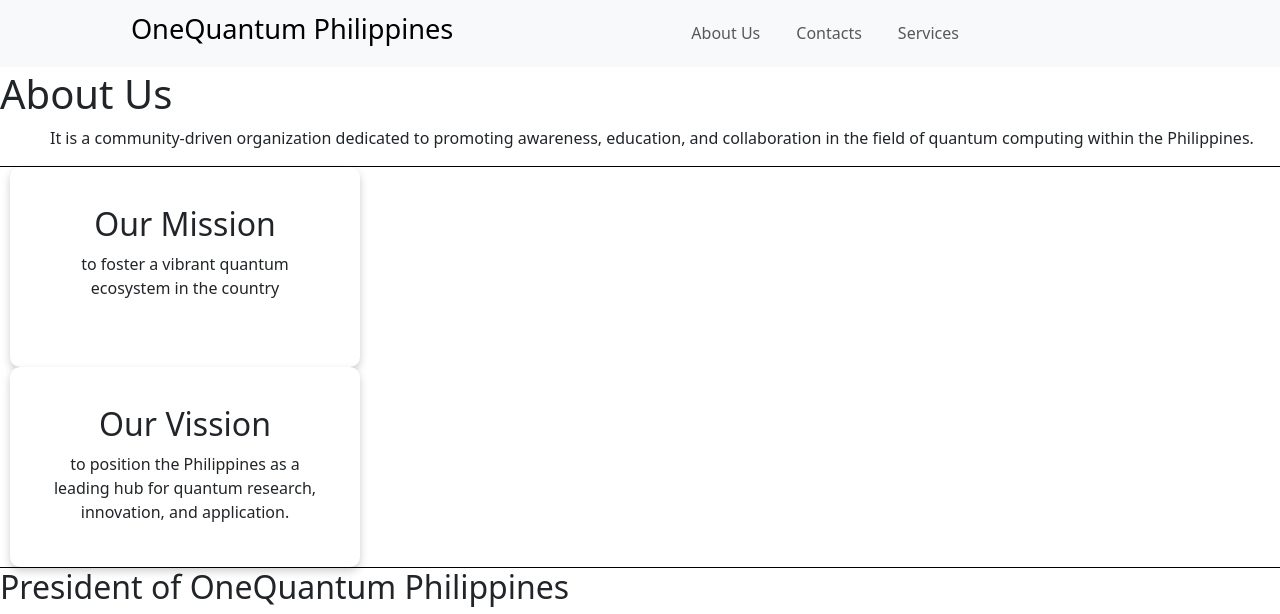
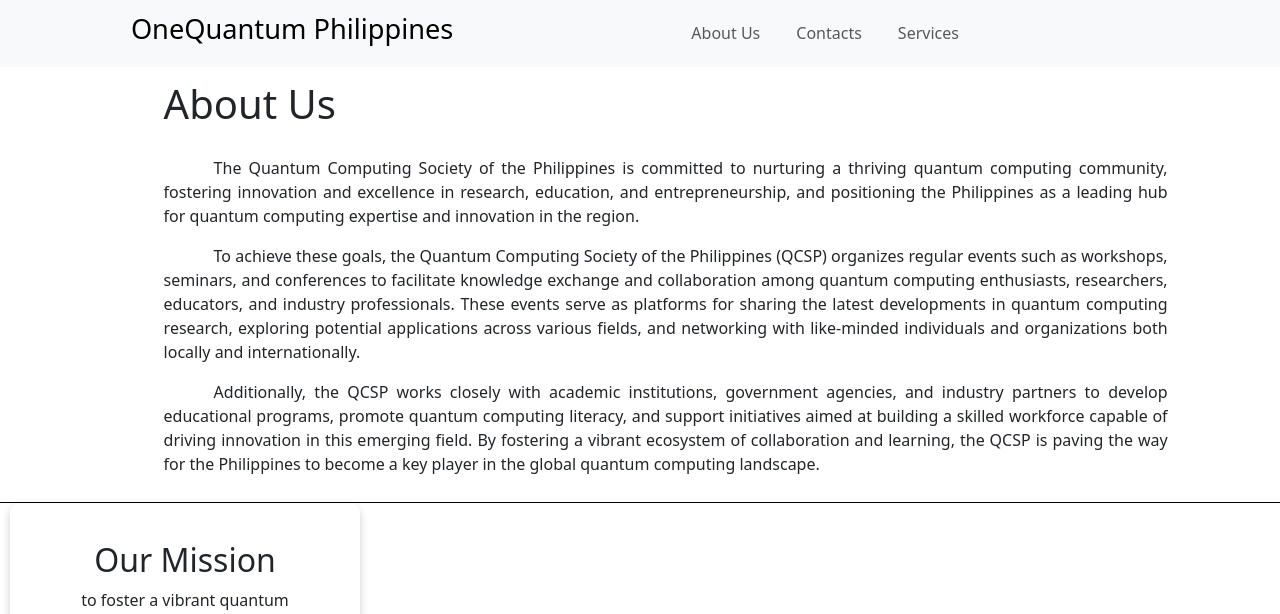
Before and after one commit to lalalance12/OneQuantum-PH-Website, a Flask app: page /about-us in a window 1280 px wide. Shown: the top 614 px of the page. Run offline with Flask 3, Linux system fonts and the light colour scheme.

Commit message:
refactor code for styling

```diff
--- a/app/templates/about_us.html
+++ b/app/templates/about_us.html
@@ -4,11 +4,25 @@
 
 {% block content %}
     <header>
-        <h1>About Us</h1>
+        <div class="container">
+            <h1>About Us</h1>
+        </div>
     </header>
 
     <section class="first-section-au">
-        <p>It is a community-driven organization dedicated to promoting awareness, education, and collaboration in the field of quantum computing within the Philippines.</p>
+        <div class="container">
+            <p>
+                The Quantum Computing Society of the Philippines is committed to nurturing a thriving quantum computing community, fostering innovation and excellence in research, education, and entrepreneurship, and positioning the Philippines as a leading hub for quantum computing expertise and innovation in the region.
+            </p>
+
+            <p>
+                To achieve these goals, the Quantum Computing Society of the Philippines (QCSP) organizes regular events such as workshops, seminars, and conferences to facilitate knowledge exchange and collaboration among quantum computing enthusiasts, researchers, educators, and industry professionals. These events serve as platforms for sharing the latest developments in quantum computing research, exploring potential applications across various fields, and networking with like-minded individuals and organizations both locally and internationally.
+            </p>
+
+            <p>
+                Additionally, the QCSP works closely with academic institutions, government agencies, and industry partners to develop educational programs, promote quantum computing literacy, and support initiatives aimed at building a skilled workforce capable of driving innovation in this emerging field. By fostering a vibrant ecosystem of collaboration and learning, the QCSP is paving the way for the Philippines to become a key player in the global quantum computing landscape.
+            </p>
+        </div>
     </section>
 
     <section class="second-section-au">
```
Also changed, not shown: app/templates/contacts.html (+21 -9 lines).
